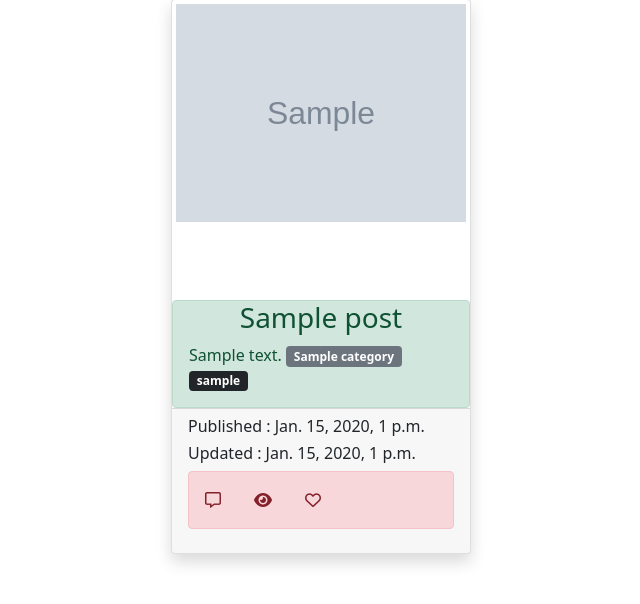
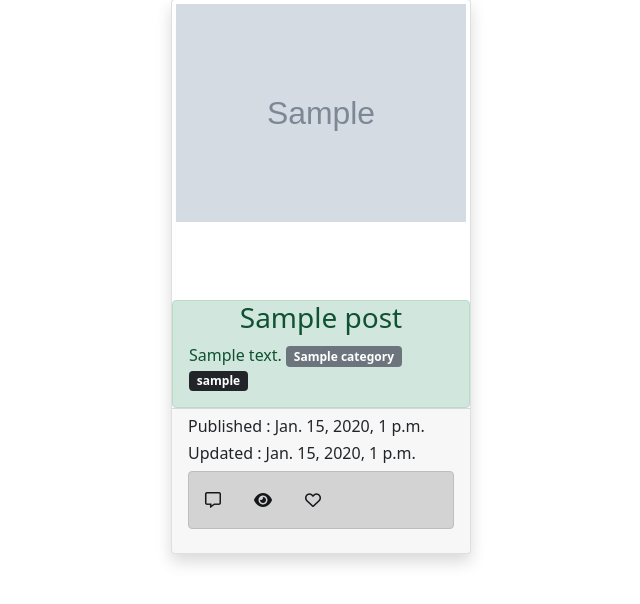
Before and after one commit to eyupkirci/Django_Blog-Project, a Django app: page / in a window 1280 px wide. Shown: the part 57-661 px from the top of the page, without its empty margins (319-959 px from the left). Run offline with Django 3.2, Linux system fonts and the light colour scheme; tables that the repository leaves empty hold one stand-in row (values such as "Sample post"); grey boxes marked "Sample" are stand-in pictures; some libraries are stand-ins or nearby versions.

Commit message:
card and detail connections fixed

```diff
--- a/blog/templates/base/postcard.html
+++ b/blog/templates/base/postcard.html
@@ -1,7 +1,7 @@
 <div class="card shadow pb-0" style="width:300px; min-width: 250px;">
 
     <div style="height:300px" class="p-1">
-        <a href="#">
+        <a href="{% url 'postdetail' post.slug %}">
             <img src="{{ post.image.url }}" alt="{{ post.title }}" class="card-image-top"
                 style="width:100%">
         </a>
@@ -20,7 +20,7 @@
     <div class="card-footer">
         <h6>Published : {{post.publish_date}}</h6>
         <h6>Updated : {{post.last_updated}}</h6>
-        <div class="d-flex justify-content-between alert alert-danger">
+        <div class="d-flex justify-content-between alert alert-dark">
             <span class="d-flex justify-content-between w-50">
                 <span><i class="far fa-comment-alt ml-2"></i> </span>
                 <span><i class="fas fa-eye ml-2"></i></span>
--- a/blog/templates/postdetail.html
+++ b/blog/templates/postdetail.html
@@ -2,6 +2,8 @@
 
 
 {% block content %}
+
+{% if post %}
 
 <div class="container my-5">
     <div class="row justify-content-center">
@@ -26,4 +28,6 @@
     </div>
 </div>
 
+{% endif %}
+
 {% endblock content %}
```
